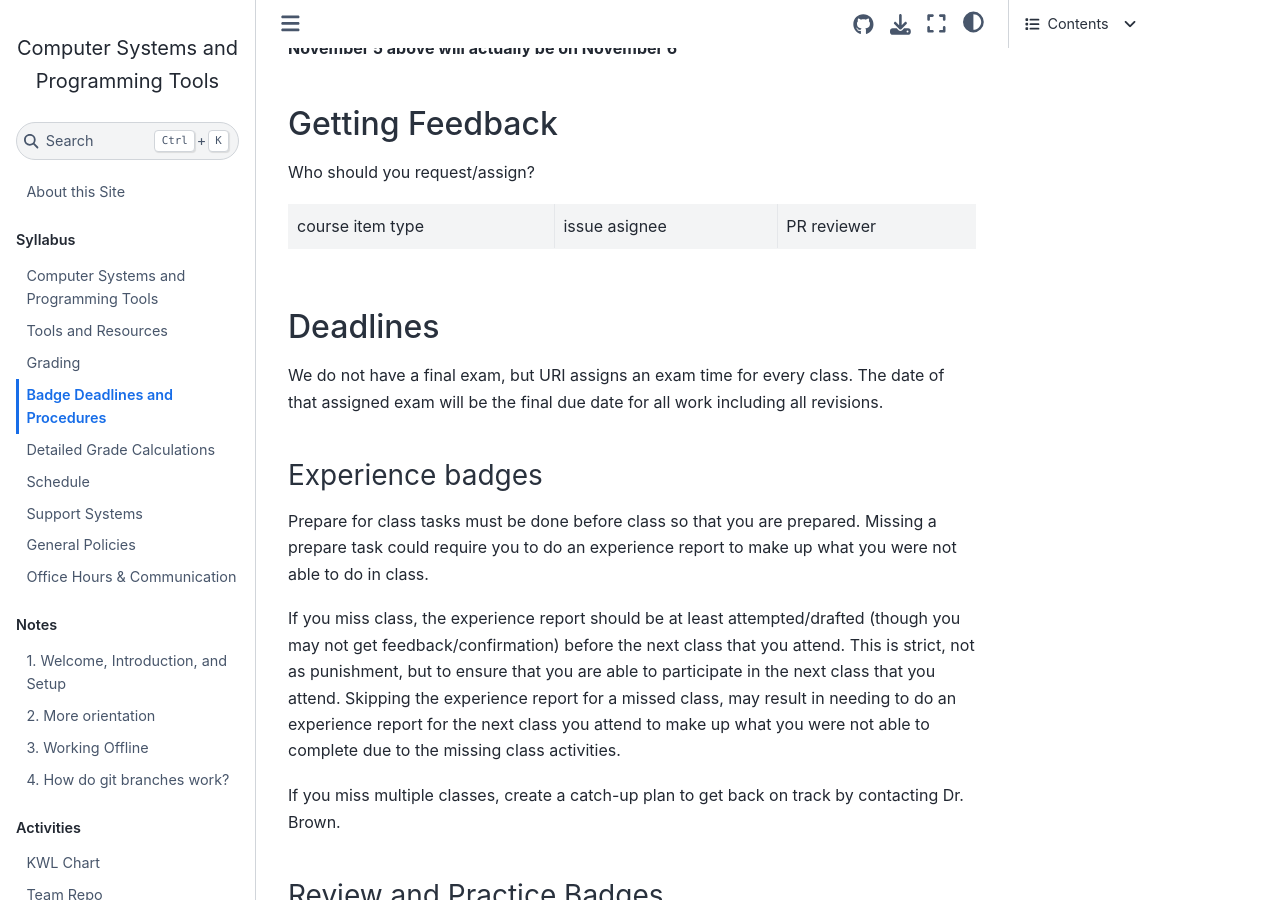
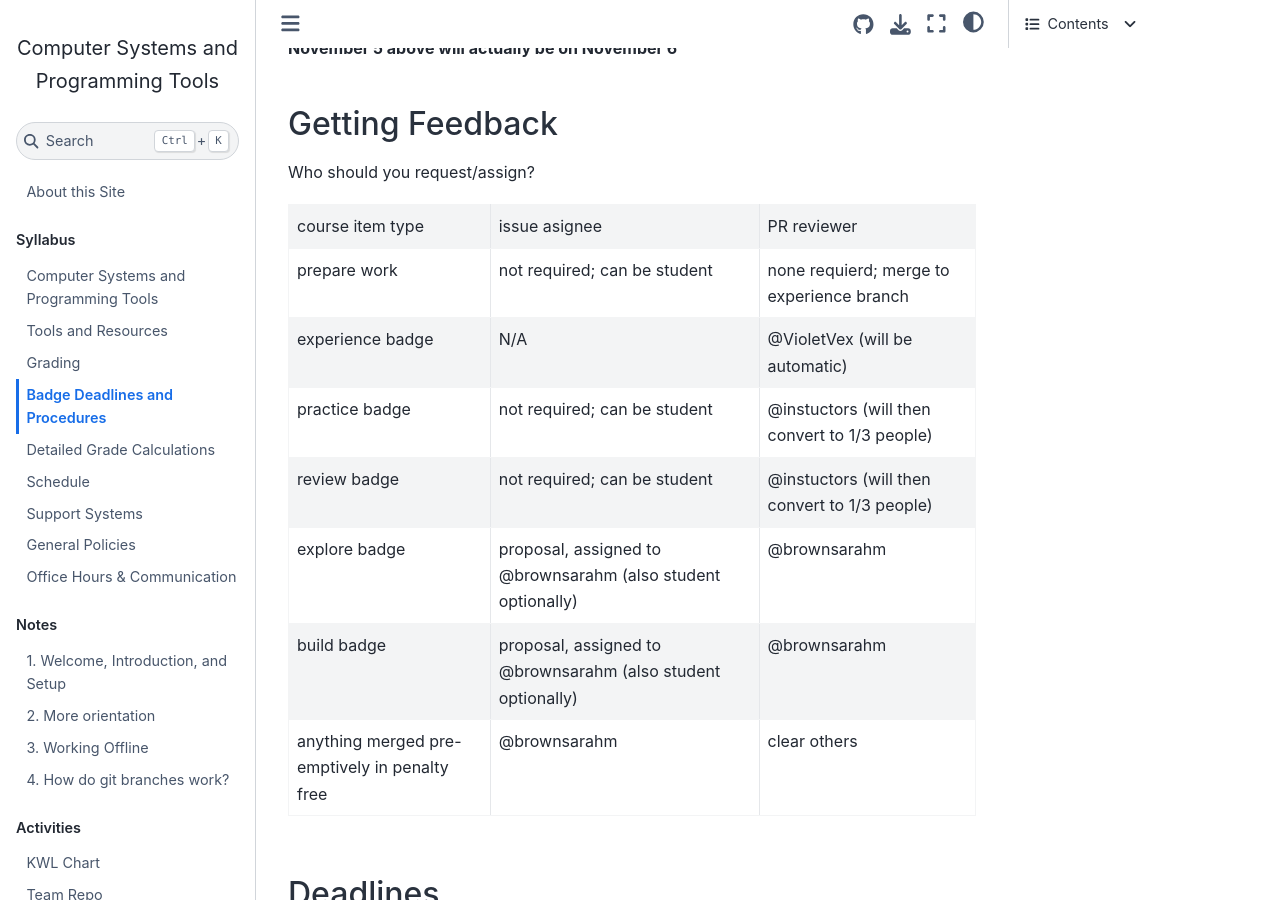
Before and after one commit to pelli18/fall2024, a Jupyter Book: the page built from syllabus/badges.md, in a window 1280 px wide and 900 px high, scrolled down 255 px. Built offline with Jupyter Book 1.0.4 settings and Sphinx 7.4.7 and the Sphinx Book theme 1.1.4, drawn with Linux system fonts in a browser that asks for light colours; pages that are not in the unit, such as notebooks, are missing from menus.

Commit message:
complete table

````diff
--- a/syllabus/badges.md
+++ b/syllabus/badges.md
@@ -176,6 +176,27 @@ Who should you request/assign?
 * - course item type
   - issue asignee
   - PR reviewer
+* - prepare work
+  - not required; can be student
+  - none requierd; merge to experience branch
+* - experience badge
+  - N/A
+  - @VioletVex (will be automatic)
+* - practice badge
+  - not required; can be student
+  - @instuctors (will then convert to 1/3 people)
+* - review badge
+  - not required; can be student
+  - @instuctors (will then convert to 1/3 people)
+* - explore badge
+  - proposal, assigned to @brownsarahm (also student optionally)
+  - @brownsarahm
+* - build badge
+  - proposal, assigned to @brownsarahm (also student optionally)
+  - @brownsarahm
+* - anything merged pre-emptively in penalty free
+  -  @brownsarahm
+  - clear others
 ```
 
 
````
